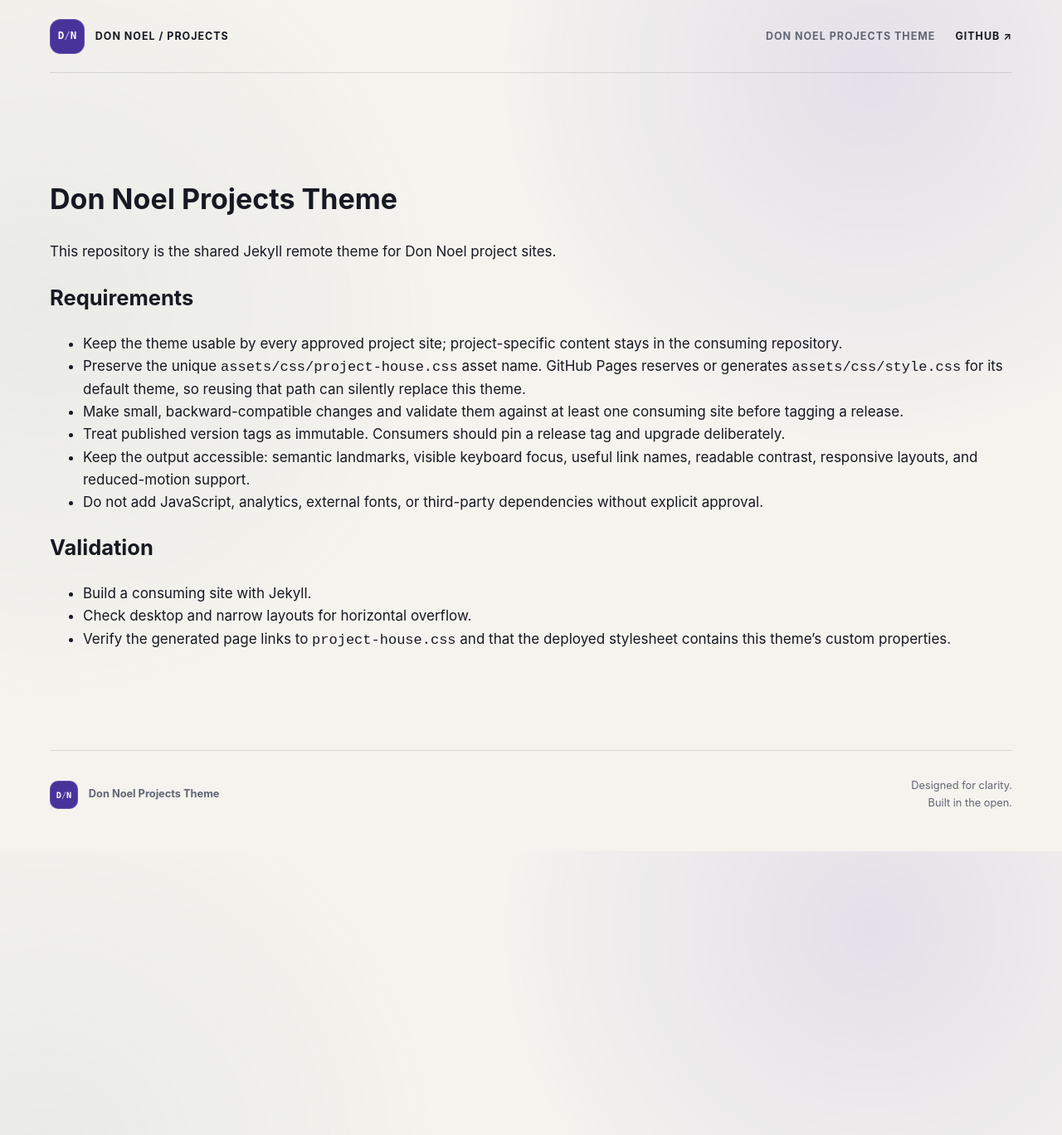
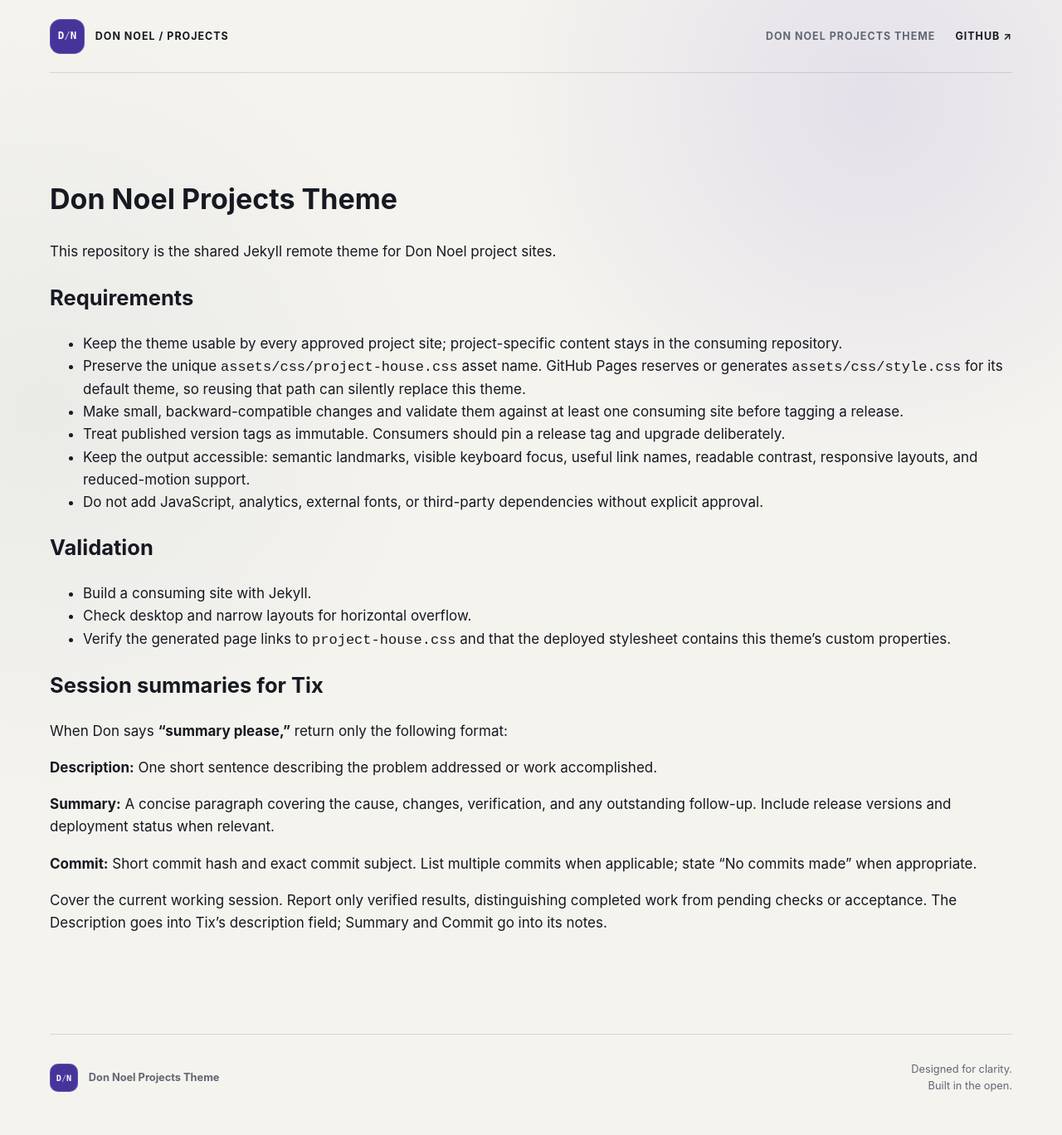
Before and after one commit to donnoel/projects-theme, a Jekyll site: the page built from AGENTS.md, in a window 1280 px wide. Shown: the whole page at 83% size. Built offline with Jekyll 4.4.1, drawn with Linux system fonts in a browser that asks for light colours; our own code applies the rules of GitHub Pages for plain Markdown files.

Commit message:
docs: standardize Tix session summaries

```diff
--- a/AGENTS.md
+++ b/AGENTS.md
@@ -16,3 +16,21 @@ This repository is the shared Jekyll remote theme for Don Noel project sites.
 - Build a consuming site with Jekyll.
 - Check desktop and narrow layouts for horizontal overflow.
 - Verify the generated page links to `project-house.css` and that the deployed stylesheet contains this theme's custom properties.
+
+## Session summaries for Tix
+
+When Don says **"summary please,"** return only the following format:
+
+**Description:** One short sentence describing the problem addressed or work
+accomplished.
+
+**Summary:** A concise paragraph covering the cause, changes, verification, and
+any outstanding follow-up. Include release versions and deployment status when
+relevant.
+
+**Commit:** Short commit hash and exact commit subject. List multiple commits
+when applicable; state "No commits made" when appropriate.
+
+Cover the current working session. Report only verified results, distinguishing
+completed work from pending checks or acceptance. The Description goes into
+Tix's description field; Summary and Commit go into its notes.
```
